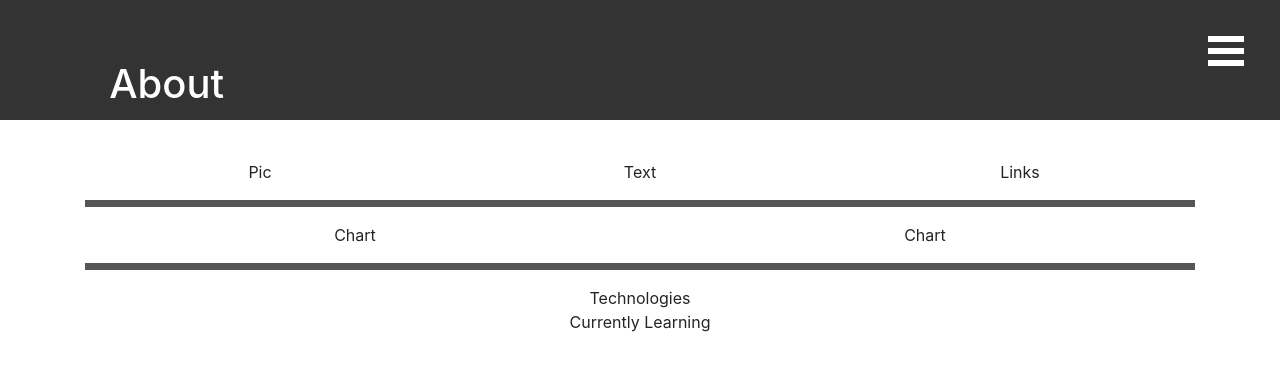
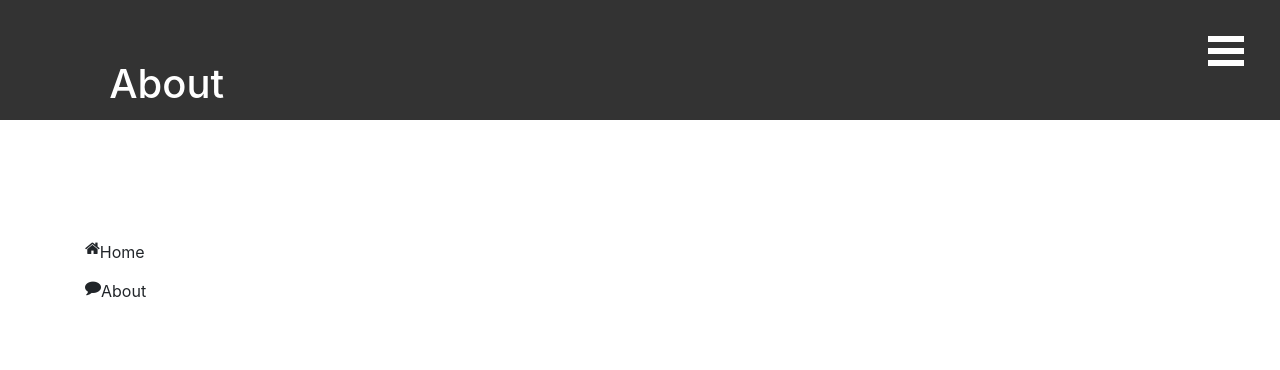
Before and after one commit to favaron-solutions/jimmyfavaron, a React (Create React App) app: page /about in a window 1280 px wide. Shown: the top 370 px of the page. Built offline with nearby package versions, Linux system fonts and the light colour scheme.

Commit message:
About Page
laying out about page components

```diff
--- a/src/components/AboutPage.js
+++ b/src/components/AboutPage.js
@@ -1,6 +1,7 @@
 import React from 'react';
 import Header from './header/Header.js'
 import Divider from './divider/Divider.js'
+import AboutBody from './about/AboutBody.js'
 import { Container, Row, Col } from 'reactstrap'
 
 export default class AboutPage extends React.Component {
@@ -9,25 +10,7 @@ export default class AboutPage extends React.Component {
       <div>
         <Header pageTitle={this.props.pageTitle}/>
         <body>
-          <Container>
-            <Row>
-              <Col className="d-flex justify-content-center" sm={12} md={4}>Pic</Col>
-              <Col className="d-flex justify-content-center" sm={12} md={4}>Text</Col>
-              <Col className="d-flex justify-content-center" sm={12} md={4}>Links</Col>
-            </Row>
-            <hr className="hrStyle"/>
-            <Row>
-              <Col className="d-flex justify-content-center" sm={12} md={6}>Chart</Col>
-              <Col className="d-flex justify-content-center" sm={12} md={6}>Chart</Col>
-            </Row>
-            <hr className="hrStyle"/>
-            <Row>
-              <Col className="d-flex justify-content-center" sm={12} md={12}>Technologies</Col>
-            </Row>
-            <Row>
-              <Col className="d-flex justify-content-center" sm={12} md={12}>Currently Learning</Col>
-            </Row>
-          </Container>
+          <AboutBody/>
         </body>
       </div>
     );
--- /dev/null
+++ b/src/components/about/AboutBody.js
@@ -0,0 +1,14 @@
+import React from 'react';
+import Divider from '../divider/Divider.js'
+import Blurbs from './blurbs/Blurbs.js'
+import { Container, Row, Col } from 'reactstrap'
+
+export default class AboutBody extends React.Component {
+  render() {
+    return (
+      <Container>
+        <Blurbs/>
+      </Container>
+    );
+  }
+}
--- /dev/null
+++ b/src/components/about/blurbs/Blurbs.js
@@ -0,0 +1,17 @@
+import React from 'react';
+import SocialBlurb from './SocialBlurb/SocialBlurb.js'
+import { Container, Row, Col } from 'reactstrap'
+
+export default class Blurbs extends React.Component {
+  render() {
+    return (
+      <div>
+        <body>
+          <Container>
+            <SocialBlurb/>
+          </Container>
+        </body>
+      </div>
+    );
+  }
+}
--- /dev/null
+++ b/src/components/about/blurbs/SocialBlurb/SocialBlurb.js
@@ -0,0 +1,25 @@
+import React from 'react';
+import { Container, Row, Col } from 'reactstrap'
+
+export default class SocialBlurb extends React.Component {
+  render() {
+    return (
+      <div>
+        <Row>
+          <i className="fa fa-home">
+          </i>
+
+            <span> Home</span>
+        </Row>
+        <div className="blogRowSpacer">
+        </div>
+        <Row>
+          <i className="fa fa-comment">
+          </i>
+
+            <span> About</span>
+        </Row>
+      </div>
+    );
+  }
+}
--- a/src/components/divider/Divider.js
+++ b/src/components/divider/Divider.js
@@ -3,7 +3,7 @@ import React from 'react';
 export default class Divider extends React.Component {
   render() {
     return (
-      <hr/>
+      <hr className="hrStyle"/>
     );
   }
 }
```
Also changed, not shown: src/components/about/blurbs/ImageBlurb/ImageBlurb.js (added), src/components/about/blurbs/TextBlurb/TextBlurb.js (added), src/components/blog/BlogBody.js (added), src/components/home/HomeBody.js (added), src/components/projects/ProjectsBody.js (added), 14 other files (tests, documents, lock files or other folders).
